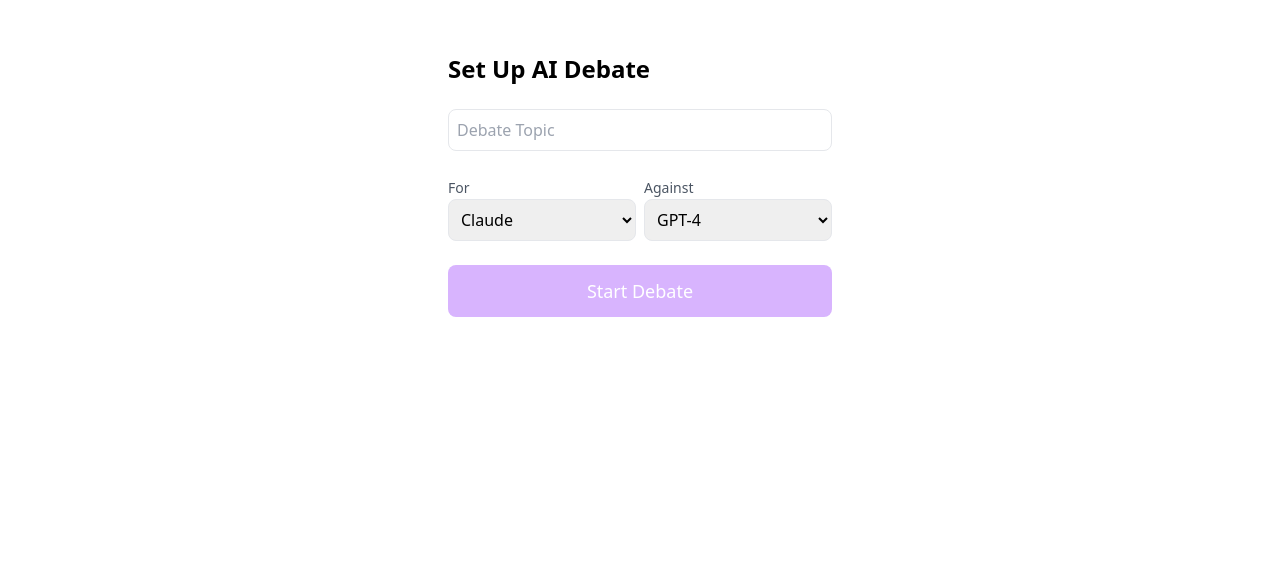
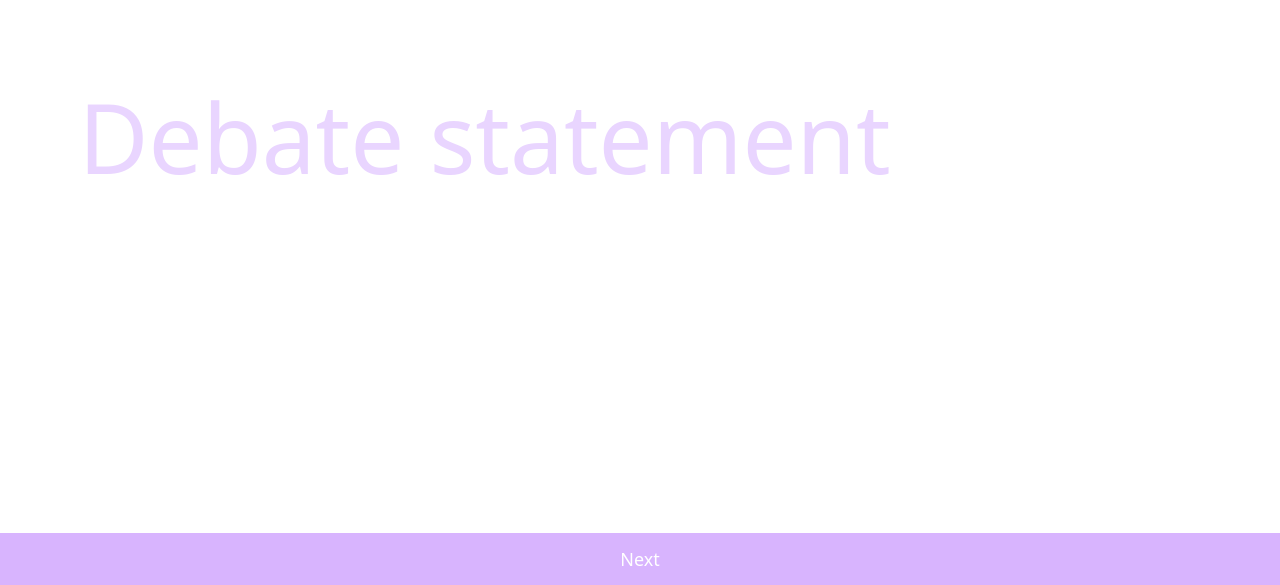
Before and after one commit to gradywoodruff/ai-debate, a React (Create React App) app in the folder client/: page / in a window 1280 px wide. Shown: the part 215-800 px from the top of the page. Built offline with nearby package versions, Linux system fonts and the light colour scheme.

Commit message:
Updates to start flow

```diff
--- a/client/src/components/DebateApp.js
+++ b/client/src/components/DebateApp.js
@@ -1,7 +1,7 @@
 import React, { useState } from 'react';
 import DebateSetup from './DebateSetup';
 import ChatInterface from './ChatInterface';
-import { startDebate, continueDebate, generateTitle } from '../services/api';
+import { startDebate, continueDebate } from '../services/api';
 
 function DebateApp() {
   const [messages, setMessages] = useState([]);
@@ -15,30 +15,23 @@
   const handleStartDebate = async (setupData) => {
     setLoading(true);
     try {
-      const { topic, proAI, conAI } = setupData;
+      const { topic, proAI, conAI, firstSpeaker, analysis } = setupData;
       setTopic(topic);
       setProAI(proAI);
       setConAI(conAI);
+      setDebateTitle(analysis.title);
 
-      const response = await startDebate(topic, proAI, conAI);
-
-      // Generate title using the API service
-      try {
-        const titleResponse = await generateTitle(response.message);
-        setDebateTitle(titleResponse.title);
-      } catch (titleError) {
-        console.error('Error generating title:', titleError);
-        setDebateTitle(topic); // Fallback to using the topic as the title
-      }
+      const currentAI = firstSpeaker === 'pro' ? proAI : conAI;
+      const response = await startDebate(topic, currentAI, firstSpeaker);
 
       setMessages([{
         content: response.message,
         ai: response.ai,
-        role: response.role
+        role: firstSpeaker
       }]);
       setIsDebating(true);
     } catch (error) {
-      console.error('Error starting debate:', error.response?.data || error.message);
+      console.error('Error starting debate:', error);
       alert('Failed to start debate. Please try again.');
     }
     setLoading(false);
@@ -98,10 +91,8 @@
   return (
     <div className="w-full h-full">
       {!isDebating ? (
-        <div className="max-w-lg mx-auto h-screen flex items-center justify-center">
-          <div className="bg-white w-96">
-            <DebateSetup onStart={handleStartDebate} />
-          </div>
+        <div className="mx-auto h-screen flex items-center justify-center">
+          <DebateSetup onStart={handleStartDebate} />
         </div>
       ) : (
         <ChatInterface
--- a/client/src/components/DebateSetup.js
+++ b/client/src/components/DebateSetup.js
@@ -1,45 +1,130 @@
-import React, { useState } from 'react';
+import React, { useState, useRef, useEffect } from 'react';
+import { analyzeTopic } from '../services/api';
+import { Loader2 } from 'lucide-react';
 
 function DebateSetup({ onStart }) {
+  const [step, setStep] = useState(1);
   const [topic, setTopic] = useState('');
   const [proAI, setProAI] = useState('claude');
   const [conAI, setConAI] = useState('gpt');
+  const [loading, setLoading] = useState(false);
+  const [analysis, setAnalysis] = useState(null);
+  const [showCoinFlip, setShowCoinFlip] = useState(false);
+  const [coinResult, setCoinResult] = useState(null);
+  const textAreaRef = useRef(null)
 
-  const handleSubmit = (e) => {
+  useEffect(() => {
+    if (textAreaRef.current) {
+      textAreaRef.current.style.height = "auto"
+      textAreaRef.current.style.height = `${textAreaRef.current.scrollHeight}px`
+    }
+  }, [topic])
+
+  const handleAnalyzeTopic = async (e) => {
     e.preventDefault();
-    onStart({ topic, proAI, conAI });
+    setLoading(true);
+    try {
+      const result = await analyzeTopic(topic);
+      setAnalysis(result);
+      setStep(2);
+    } catch (error) {
+      alert('Failed to analyze topic. Please try again.');
+    }
+    setLoading(false);
   };
 
+  const handleStartDebate = async (e) => {
+    e.preventDefault();
+    setShowCoinFlip(true);
+
+    // Animate coin flip and show result
+    await new Promise(resolve => setTimeout(resolve, 1000));
+    const result = Math.random() < 0.5 ? 'heads' : 'tails';
+    setCoinResult(result);
+
+    // Wait to show the result for 3 seconds
+    await new Promise(resolve => setTimeout(resolve, 3000));
+
+    // Start debate with determined first speaker
+    onStart({
+      topic,
+      proAI,
+      conAI,
+      firstSpeaker: result === 'heads' ? 'pro' : 'con',
+      analysis
+    });
+  };
+
+  if (step === 1) {
     return (
-    <form onSubmit={handleSubmit} className="flex flex-col gap-6">
-      <h2 className="text-2xl font-semibold">Set Up AI Debate</h2>
-
-      <input
+      <form onSubmit={handleAnalyzeTopic} className="flex flex-col gap-6">
+        <textarea
+          ref={textAreaRef}
           required
-        placeholder="Debate Topic"
+          placeholder="Debate statement"
           value={topic}
           onChange={(e) => setTopic(e.target.value)}
-        className="w-full p-2 border rounded-lg focus:outline-none focus:ring-2 focus:ring-purple-500"
+          className="w-full p-2 border-none text-8xl rounded-lg focus:outline-none focus:none resize-none placeholder:text-purple-200"
         />
+        <button
+          type="submit"
+          disabled={!topic || loading}
+          className={`
+            fixed bottom-0 left-0 right-0
+            px-6 py-3 text-lg
+            bg-purple-600 text-white
+            hover:bg-purple-700
+            disabled:bg-purple-300
+            transition-colors
+            flex items-center justify-center gap-2
+          `}
+        >
+          {loading ? (
+            <>
+              <Loader2 className="w-5 h-5 animate-spin" />
+              Analyzing Topic...
+            </>
+          ) : (
+            'Next'
+          )}
+        </button>
+      </form>
+    );
+  }
 
-      <div className="flex gap-2">
+  return (
+    <form onSubmit={handleStartDebate} className="flex flex-col gap-6">
+      <h2 className="text-2xl font-semibold">{analysis.title}</h2>
+
+      <div className="space-y-4 bg-gray-50 p-4 rounded-lg">
+        <div>
+          <h3 className="font-medium text-green-700">Supporting Position</h3>
+          <p className="text-sm text-gray-600">{analysis.proSummary}</p>
+        </div>
+        <div>
+          <h3 className="font-medium text-red-700">Opposing Position</h3>
+          <p className="text-sm text-gray-600">{analysis.conSummary}</p>
+        </div>
+      </div>
+
+      <div className="flex gap-4">
         <div className="flex-1">
-          <label className="text-sm text-gray-600">For</label>
+          <label className="text-sm text-gray-600">Supporting Side</label>
           <select
             value={proAI}
             onChange={(e) => setProAI(e.target.value)}
-            className="w-full p-2 border rounded-lg focus:outline-none focus:ring-2 focus:ring-purple-500"
+            className="w-full p-2 border rounded-lg"
           >
             <option value="claude">Claude</option>
             <option value="gpt">GPT-4</option>
           </select>
         </div>
         <div className="flex-1">
-          <label className="text-sm text-gray-600">Against</label>
+          <label className="text-sm text-gray-600">Opposing Side</label>
           <select
             value={conAI}
             onChange={(e) => setConAI(e.target.value)}
-            className="w-full p-2 border rounded-lg focus:outline-none focus:ring-2 focus:ring-purple-500"
+            className="w-full p-2 border rounded-lg"
           >
             <option value="claude">Claude</option>
             <option value="gpt">GPT-4</option>
@@ -47,19 +132,44 @@
         </div>
       </div>
 
+      {!showCoinFlip && (
         <button
           type="submit"
-        disabled={!topic}
-        className={`
-          px-6 py-3 rounded-lg text-lg
+          className="
+            fixed bottom-0 left-0 right-0
+            px-6 py-3 text-lg
             bg-purple-600 text-white
-          hover:bg-purple-400
-          disabled:bg-purple-300
+            hover:bg-purple-700
             transition-colors
-        `}
+          "
         >
           Start Debate
         </button>
+      )}
+
+      {showCoinFlip && (
+        <div className="fixed inset-0 bg-black bg-opacity-50 flex items-center justify-center">
+          <div className="bg-white p-8 rounded-lg text-center">
+            <div className={`
+              w-20 h-20 mx-auto mb-4 rounded-full bg-purple-600
+              ${coinResult ? 'animate-none' : 'animate-flip'}
+            `}>
+              {coinResult && (
+                <div className="h-full flex items-center justify-center text-white font-bold">
+                  {coinResult.toUpperCase()}
+                </div>
+              )}
+            </div>
+            <p className="text-lg font-medium">
+              {coinResult ? (
+                `${coinResult === 'heads' ? 'Pro' : 'Con'} Side Goes First!`
+              ) : (
+                'Flipping coin...'
+              )}
+            </p>
+          </div>
+        </div>
+      )}
     </form>
   );
 }
--- a/client/src/services/api.js
+++ b/client/src/services/api.js
@@ -2,12 +2,12 @@
 
 const API_BASE_URL = 'http://localhost:3001/api';
 
-export const startDebate = async (topic, proAI, conAI) => {
+export const startDebate = async (topic, currentAI, firstSpeaker) => {
   console.log('Making request to:', `${API_BASE_URL}/debate/start`);
   const response = await axios.post(`${API_BASE_URL}/debate/start`, {
     topic,
-    proAI,
-    conAI
+    currentAI,
+    firstSpeaker
   });
   return response.data;
 };
@@ -21,14 +21,7 @@
   return response.data;
 };
 
-export const generateTitle = async (message) => {
-  try {
-    console.log('Generating title for message:', message);
-    const response = await axios.post(`${API_BASE_URL}/generate-title`, { message });
-    console.log('Title generation response:', response.data);
-    return response.data;
-  } catch (error) {
-    console.error('Title generation error:', error);
-    throw error;
-  }
+export const analyzeTopic = async (topic) => {
+  const response = await axios.post(`${API_BASE_URL}/debate/analyze-topic`, { topic });
+  return response.data;
 };
--- a/client/tailwind.config.js
+++ b/client/tailwind.config.js
@@ -8,6 +8,15 @@
       colors: {
         'pro-bg': '#e3f2fd',
         'con-bg': '#fce4ec',
+      },
+      keyframes: {
+        flip: {
+          '0%, 100%': { transform: 'rotateX(0deg)' },
+          '50%': { transform: 'rotateX(1800deg)' }
+        }
+      },
+      animation: {
+        flip: 'flip 2s ease-in-out'
       }
     },
   },
```
Also changed, not shown: 2 other files (tests, documents, lock files or other folders). Lines whose indentation alone changed are shown as unchanged.
